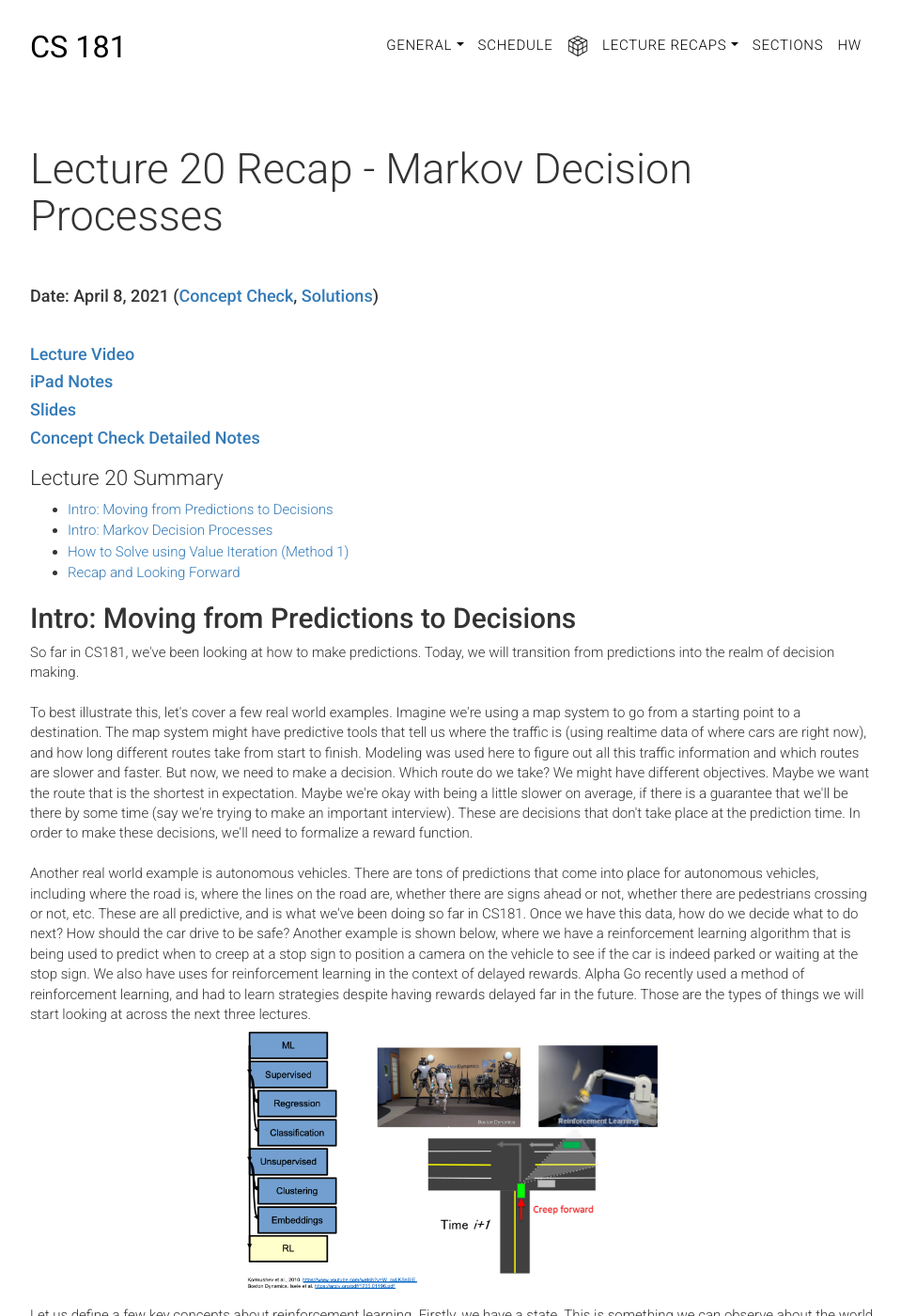
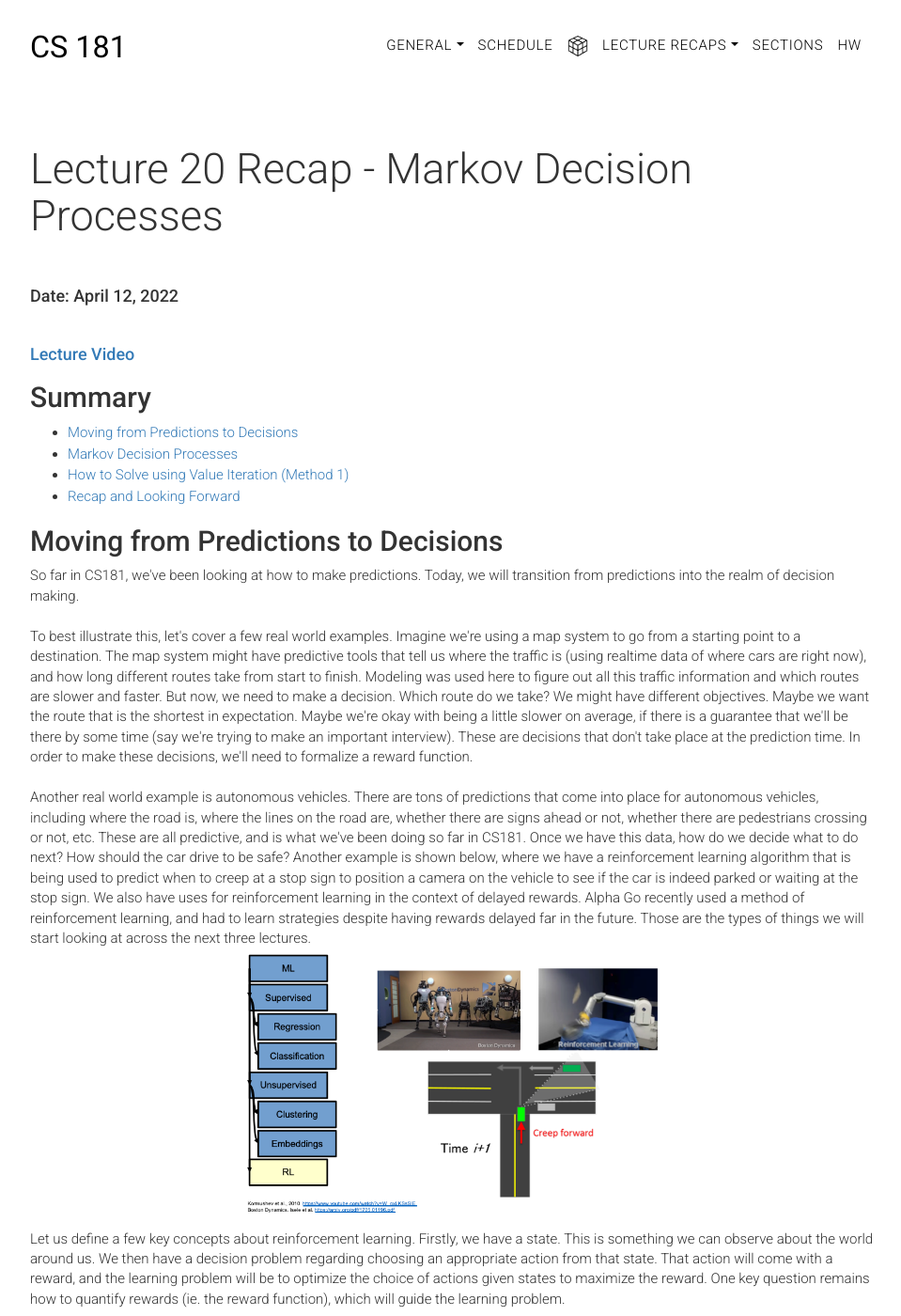
Before and after one commit to harvard-ml-courses/cs181-web, a Jekyll site: the page built from recaps/lec20.html, in a window 1280 px wide and 1400 px high. Shown: the whole window at 94% size, without its empty margins (158-1117 px from the left). Built offline with Jekyll 4.4.1, drawn with Linux system fonts in a browser that asks for light colours; formulas are drawn with MathJax 3; some of the changed text lies outside the part shown.

Commit message:
lec20: release notes

```diff
--- a/_includes/header.html
+++ b/_includes/header.html
@@ -44,8 +44,8 @@
             <li><a class="dropdown-item" href="{{ site.baseurl }}/recaps/lec17">Lecture 17 (Graphical Models)</a></li>
             <li><a class="dropdown-item" href="{{ site.baseurl }}/recaps/lec18">Lecture 18 (Inference in Bayes Nets)</a></li>
             <li><a class="dropdown-item" href="{{ site.baseurl }}/recaps/lec19">Lecture 19 (Hidden Markov Models)</a></li>
-            <!--<li><a class="dropdown-item" href="{{ site.baseurl }}/recaps/lec20">Lecture 20 (Markov Decision Processes)</a></li>
-            <li><a class="dropdown-item" href="{{ site.baseurl }}/recaps/lec21">Lecture 21 (Reinforcement Learning I)</a></li>
+            <li><a class="dropdown-item" href="{{ site.baseurl }}/recaps/lec20">Lecture 20 (Markov Decision Processes)</a></li>
+            <!--<li><a class="dropdown-item" href="{{ site.baseurl }}/recaps/lec21">Lecture 21 (Reinforcement Learning I)</a></li>
             <li><a class="dropdown-item" href="{{ site.baseurl }}/recaps/lec22">Lecture 22 (Reinforcement Learning II)</a></li> -->
           </ul>
         </li>
--- a/recaps/lec20.html
+++ b/recaps/lec20.html
@@ -8,24 +8,22 @@ weight: 0
 <section class="main-container text">
     <div class="main">
 
-      <h4>Date: April 8, 2021 (<a href="https://forms.gle/CFLBjbHxRGWPtL3o7" target="_blank">Concept Check</a>, <a href="{{ site.baseurl }}/ccsolutions" target="_blank">Solutions</a>)</h4>
+      <h4>Date: April 12, 2022</h4>
 
       <br>
-      <h4><a href="https://harvard.zoom.us/rec/play/GUWQqemSLEBrEBaz46wyA6howoeupmLoXrIp8WMsmiTsjXLF44HEbUKvxpfSYTMjfc_pSqxyYAFviT9i.NXeErUYer4P89S_u">Lecture Video</a></h4>
-      <h4><a href="files/lecture20_ipad.pdf" target="_blank">iPad Notes</a></h4>
-      <h4><a href="files/lecture20_slides.pdf" target="_blank">Slides</a></h4>
-      <h4><a href="files/lecture20_concept.pdf" target="_blank">Concept Check Detailed Notes</a></h4>
+      <h4><a href="https://canvas.harvard.edu/courses/100256/external_tools/38806">Lecture Video</a></h4>
 
-      <h3>Lecture 20 Summary</h3>
+
+      <h2>Summary</h2>
 
       <ul>
-        <li><a href="#recap20_1">Intro: Moving from Predictions to Decisions</a></li>
-        <li><a href="#recap20_2">Intro: Markov Decision Processes</a></li>
+        <li><a href="#recap20_1">Moving from Predictions to Decisions</a></li>
+        <li><a href="#recap20_2">Markov Decision Processes</a></li>
         <li><a href="#recap20_3">How to Solve using Value Iteration (Method 1)</a></li>
         <li><a href="#recap20_4">Recap and Looking Forward</a></li>
       </ul>
 
-      <h2 id="recap20_1">Intro: Moving from Predictions to Decisions</h2>
+      <h2 id="recap20_1">Moving from Predictions to Decisions</h2>
 
       So far in CS181, we've been looking at how to make predictions. Today, we will transition from predictions into the realm of decision making.<br><br>
 
@@ -41,7 +39,7 @@ weight: 0
 
       Let us define a few key concepts about reinforcement learning. Firstly, we have a state. This is something we can observe about the world around us. We then have a decision problem regarding choosing an appropriate action from that state. That action will come with a reward, and the learning problem will be to optimize the choice of actions given states to maximize the reward. One key question remains how to quantify rewards (ie. the reward function), which will guide the learning problem.
 
-      <h2 id="recap20_2">Intro: Markov Decision Processes</h2>
+      <h2 id="recap20_2">Markov Decision Processes</h2>
 
       First: what is a Markov Decision Process? At the most basic level, it is a framework for modeling decision making (again, remember that we've moved from the world of prediction to the world of decision making). In our model, there is only one agent, and this is the agent that needs to make decisions while interacting with the world (other models incorporate multiple agents, but in CS181 we are only covering situations that have one agent).
 
```
